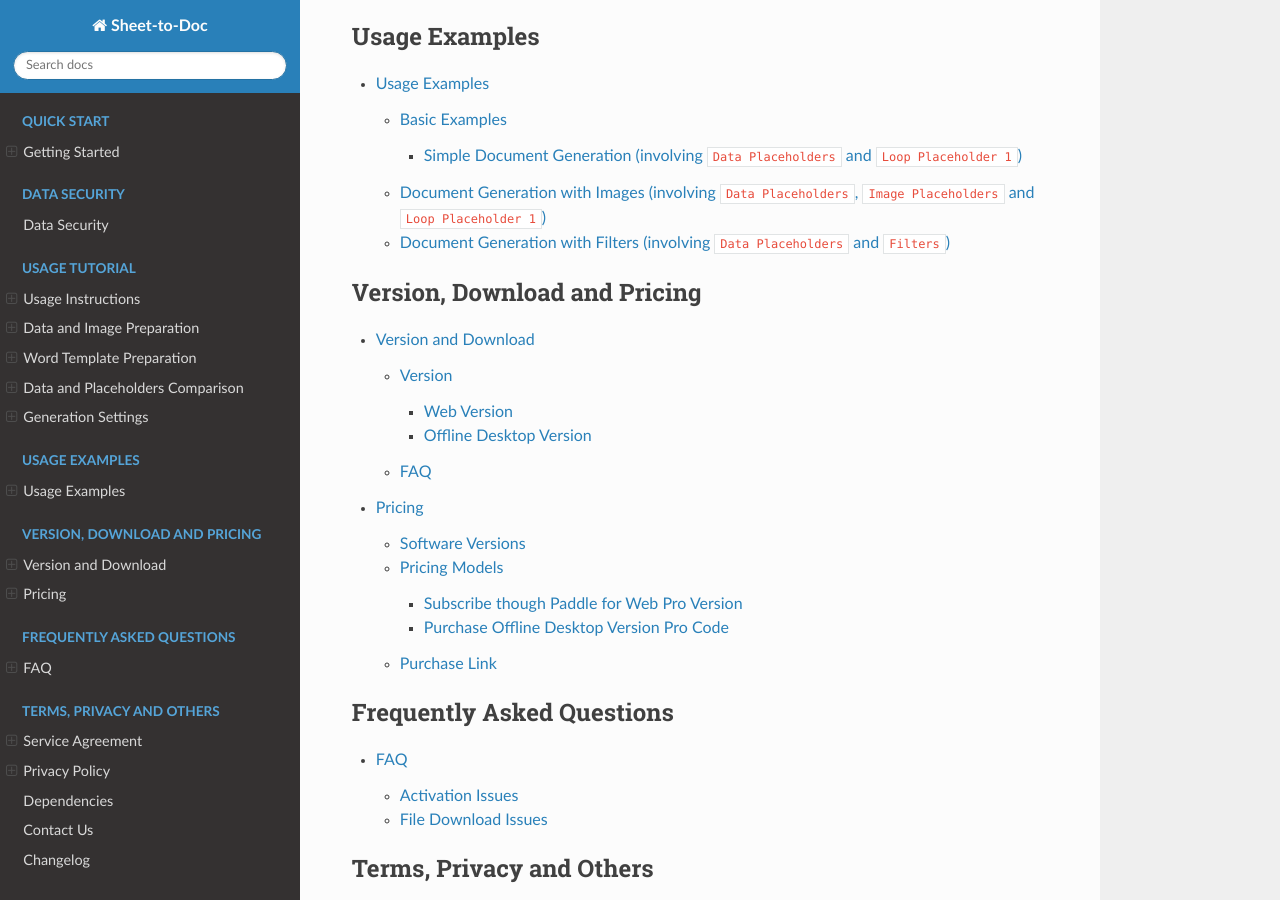
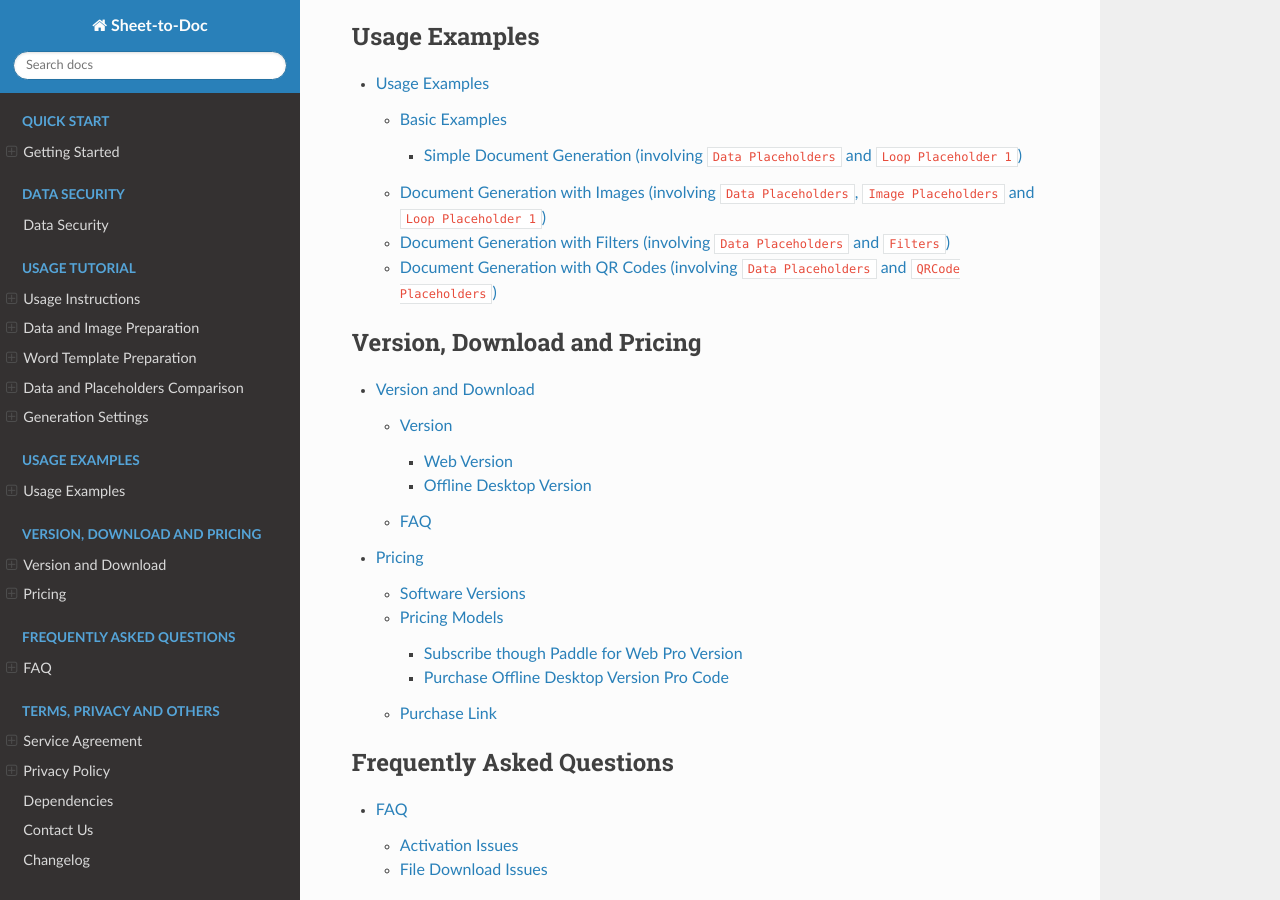
Before and after one commit to he-yang/sheet-to-doc, a Sphinx documentation site: the page built from source/index.rst, in a window 1280 px wide and 900 px high, scrolled down 1908 px. Built offline with Sphinx 7.4.7 and the Read the Docs theme 3.1.0, drawn with Linux system fonts in a browser that asks for light colours.

Commit message:
update examples

```diff
--- a/source/Examples.md
+++ b/source/Examples.md
@@ -57,6 +57,11 @@
   - Document template: [sample-invoice-1.docx](./_static/sample-invoice-1.docx)
 
 
+## Document Generation with QR Codes (involving `Data Placeholders` and `QRCode Placeholders`)
+
+- Device QR Code (generated via Generation Mode 2) (Generate several independent device QR codes)
+  - Data source: [sample-qrcode-1.xlsx](./_static/sample-qrcode-1.xlsx)
+  - Document template: [sample-qrcode-1.docx](./_static/sample-qrcode-1.docx)
 
 
 > Note:
```
Also changed, not shown: 2 other files.
